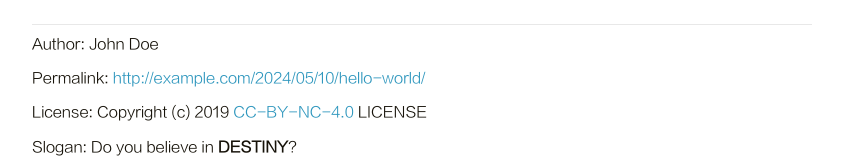
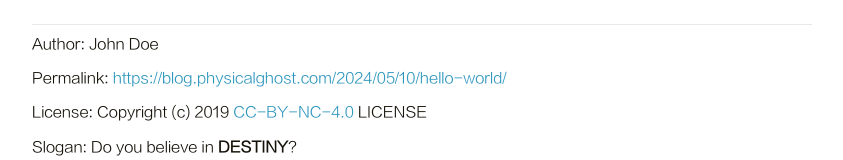
Before and after one commit to bgyxcarl/bgyxcarl.github.io, a plain HTML site: page 2024/05/10/hello-world/index.html in a window 1280 px wide. Shown: the part 1143-1303 px from the top of the page, without its empty margins (218-1061 px from the left). Drawn offline with Linux system fonts and the light colour scheme.

Commit message:
Site updated: 2024-05-10 15:00:40

```diff
--- a/2024/05/10/hello-world/index.html
+++ b/2024/05/10/hello-world/index.html
@@ -241,7 +241,7 @@
 
                     <p class="copyright-item">
                         <span>Permalink:</span>
-                        <span><a href="http://example.com/2024/05/10/hello-world/">http://example.com/2024/05/10/hello-world/</a></span>
+                        <span><a href="https://blog.physicalghost.com/2024/05/10/hello-world/">https://blog.physicalghost.com/2024/05/10/hello-world/</a></span>
                     </p>
 
 
```
